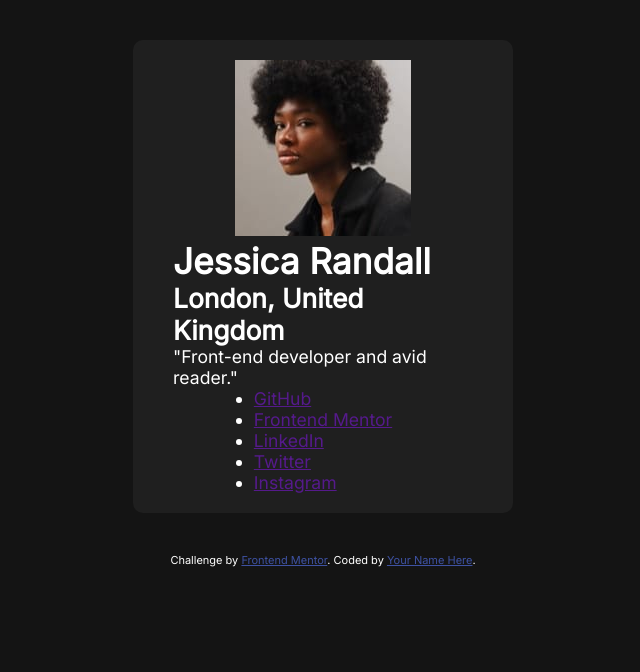
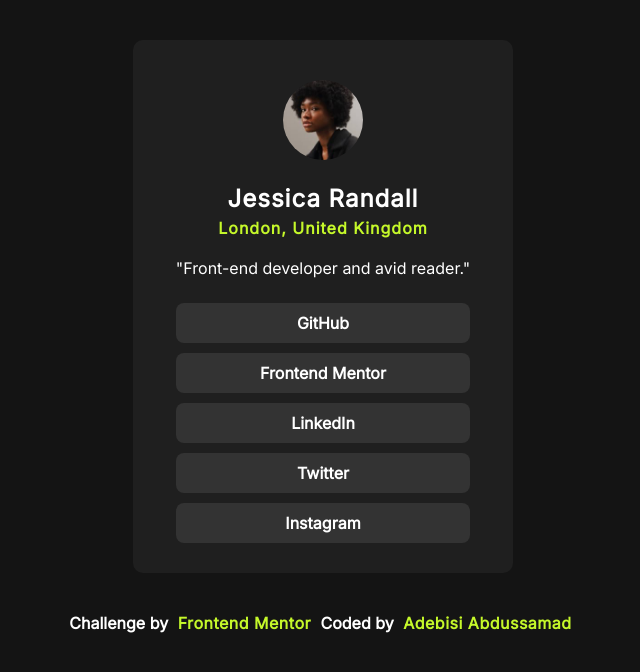
Before and after one commit to adebisiabdussamad/social-links-profile-main, a plain HTML site: page index.html in a window 1280 px wide. Shown: the whole page, without its empty margins (317-957 px from the left). Drawn offline with Linux system fonts and the light colour scheme.

Commit message:
Completed the project 👍

```diff
--- a/index.html
+++ b/index.html
@@ -22,17 +22,27 @@
 				<p>"Front-end developer and avid reader."</p>
 			</div>
 			<ul class="link-handles">
-				<li><a href="">GitHub</a></li>
-				<li><a href="">Frontend Mentor</a></li>
-				<li><a href="">LinkedIn</a></li>
-				<li><a href="">Twitter</a></li>
-				<li><a href="">Instagram</a></li>
+				<a href="https://github.com/">
+					<li>GitHub</li>
+				</a>
+				<a href="https://www.frontendmentor.io/">
+					<li>Frontend Mentor</li>
+				</a>
+				<a href="https://www.linkedin.com/">
+					<li>LinkedIn</li>
+				</a>
+				<a href="https://twitter.com/">
+					<li>Twitter</li>
+				</a>
+				<a href="https://www.instagram.com/">
+					<li>Instagram</li>
+				</a>
 			</ul>
 		</main>
 		<footer>
 			<div class="attribution">
-				Challenge by <a href="https://www.frontendmentor.io?ref=challenge" target="_blank">Frontend Mentor</a>.
-				Coded by <a href="#">Your Name Here</a>.
+				Challenge by <a href="https://www.frontendmentor.io?ref=challenge" target="_blank">Frontend Mentor</a>
+				Coded by <a href="https://twitter.com/adebisicodes">Adebisi Abdussamad</a>
 			</div>
 		</footer>
 
--- a/styles.css
+++ b/styles.css
@@ -23,14 +23,83 @@ main {
 	display: grid;
 	justify-items: center;
 	justify-content: center;
-}
-
-
-.attribution {
-	font-size: 11px;
 	text-align: center;
 }
 
+.img-cont {
+	padding: 20px 0;
+}
+
+.img-cont img {
+	width: 80px;
+	border-radius: 50%;
+}
+
+h1 {
+	font-size: 1.5rem;
+	letter-spacing: 1px;
+}
+
+h2 {
+	font-size: 1rem;
+	padding: 5px 0;
+	letter-spacing: 1px;
+	color: hsl(75, 94%, 57%);
+}
+
+.info p {
+	font-size: 1rem;
+	padding: 15px 0;
+}
+
+.link-handles {
+	list-style: none;
+	width: 100%;
+}
+
+.link-handles li {
+	margin: 10px 0;
+	padding: 10px 0;
+	border-radius: 8px;
+	background-color: hsl(0, 0%, 20%);
+}
+
+.link-handles a {
+	text-decoration: none;
+	color: white;
+}
+
+.link-handles a li {
+	font-weight: bolder;
+	text-decoration: none;
+	font-size: 1rem;
+	transition: ease-in-out;
+}
+
+.link-handles a li:hover {
+	color: hsl(0, 0%, 20%);
+	background-color: hsl(75, 94%, 57%);
+	text-decoration: none;
+	transition: background-color 0.5s;
+}
+
+.attribution {
+	font-size: 1rem;
+	text-align: center;
+	font-weight: bolder;
+}
+
 .attribution a {
-	color: hsl(228, 45%, 44%);
+	text-decoration: none;
+	color: hsl(75, 94%, 57%);
+	border-radius: 2px;
+	padding: 0 5px;
+	letter-spacing: 0.5px;
 }
+
+.attribution a:hover {
+	color: hsl(0, 0%, 20%);
+	transition: all 0.5s;
+	background-color: hsl(75, 94%, 57%);
+	text-decoration: none;
+}
```
